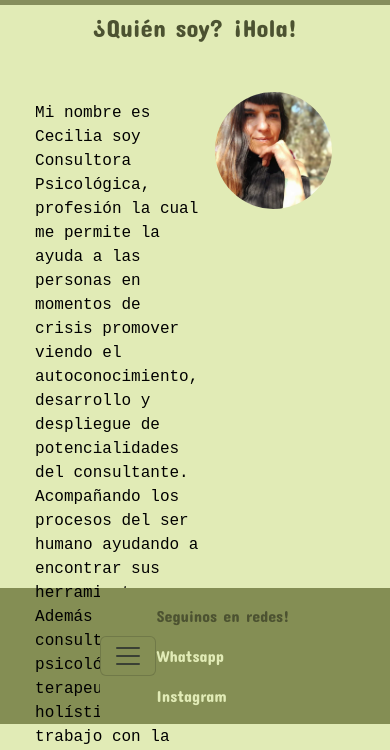
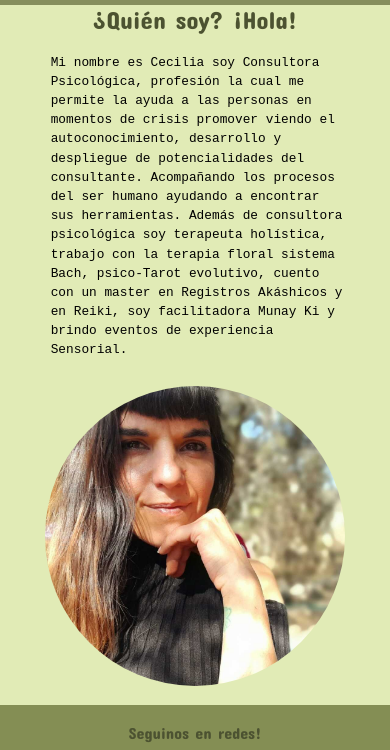
Before and after one commit to maalena2205/entrega_MalenaGonzalez, a plain HTML site: page pages/quiensoy.html in a window 390 px wide. Shown: the part 51-801 px from the top of the page. Drawn offline with nearby package versions, Linux system fonts and the light colour scheme; a web font is replaced by a local one.

Commit message:
adapte quien soy a mobile

```diff
--- a/pages/quiensoy.html
+++ b/pages/quiensoy.html
@@ -76,7 +76,7 @@
       </nav>
     </header>
     <main class="mainQuienSoy">
-      <section class="grid-container">
+      <section class="grid-quiensoy quienSoyMobile">
         <h2 class="tituloQuienSoy grid-item-uno">¿Quién soy? ¡Hola!</h2>
         <p class="textoQuienSoy grid-item-dos">
           Mi nombre es Cecilia soy Consultora Psicológica, profesión la cual me
@@ -90,7 +90,7 @@
           Sensorial.
         </p>
         <img
-          class="imagenQuienSoy grid-item-tres rounded-circle"
+          class="grid-item-tres rounded-circle imagenQuienSoy"
           src="../assets/biografiaceci2.jpg"
           alt="Imagen Psicóloga Cecilia" />
       </section>
@@ -98,16 +98,6 @@
     <footer class="footer">
       <nav class="navbar navbar-expand-lg modificandoFooterBootstrap footer">
         <div class="container-fluid">
-          <button
-            class="navbar-toggler footer"
-            type="button"
-            data-bs-toggle="collapse"
-            data-bs-target="#navbarNavAltMarkup"
-            aria-controls="navbarNavAltMarkup"
-            aria-expanded="false"
-            aria-label="Toggle navigation">
-            <span class="navbar-toggler-icon"></span>
-          </button>
           <div
             class="collapse navbar-collapse modificandoFooterBootstrap"
             id="navbarNavAltMarkup">
--- a/style/style.css
+++ b/style/style.css
@@ -147,7 +147,7 @@ a {
 .formularioContacto {
   padding-left: 28%;
 }
-.grid-container {
+.grid-quiensoy {
   display: grid;
   grid-template-areas:
     "textouno textouno"
@@ -428,3 +428,51 @@ grid-item-imagen-servicios-registros {
     width: 50%;
   }
 }
+@media (max-width: 1024px) {
+  .grid-quiensoy {
+    display: grid;
+    grid-template-areas:
+      "textouno"
+      "textodos"
+      "imagenuno";
+    grid-template-rows: 20% 35% 66%;
+    grid-template-columns: 100%;
+    justify-self: center;
+    height: 100%;
+    unicode-bidi: embed;
+  }
+  .mainQuienSoy {
+    height: 100%;
+    display: grid;
+    justify-content: center;
+  }
+  .tituloQuienSoy {
+    padding-top: 0%;
+  }
+  .textoQuienSoy {
+    margin-top: 0%;
+    padding-left: 0%;
+  }
+  .grid-item-tres {
+    display: grid;
+    grid-area: imagenuno;
+    margin-left: 0%;
+    margin-top: 0%;
+  }
+  .grid-quiensoy {
+    grid-template-columns: 1fr;
+    gap: 10px;
+    grid-template-rows: 1fr;
+    padding-bottom: 5%;
+  }
+  .imagenQuienSoy {
+    width: 100%;
+    max-width: 300px;
+    margin: 0 auto;
+  }
+}
+@media (max-width: 650px) {
+  .textoQuienSoy {
+    font-size: 80%;
+  }
+}
```
